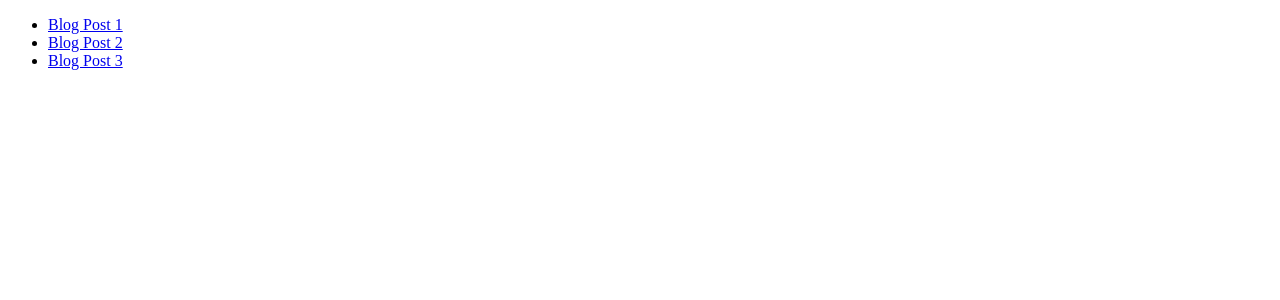
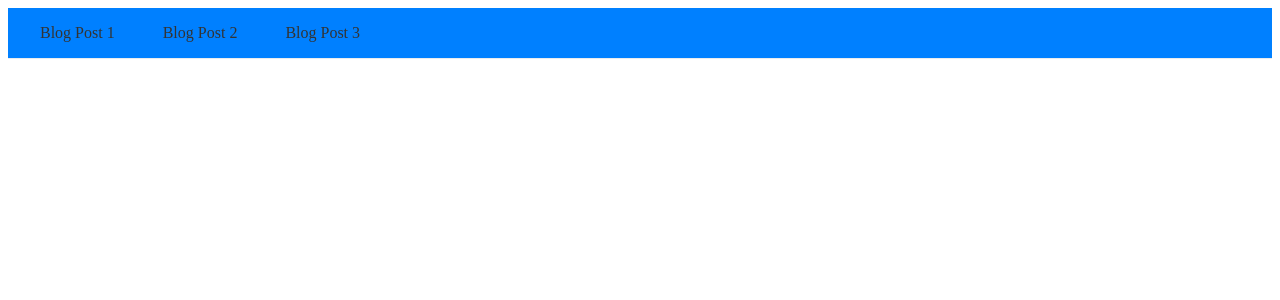
Before and after one commit to munneth/Dynamic-blog, a Next.js app: page / in a window 1280 px wide. Shown: the top 300 px of the page. Built offline with nearby package versions, Linux system fonts and the light colour scheme.

Commit message:
some stylessss

```diff
--- a/package.json
+++ b/package.json
@@ -14,6 +14,7 @@
     "next": "15.4.2",
     "react": "19.1.0",
     "react-dom": "19.1.0",
+    "sass": "^1.89.2",
     "tailwind": "^4.0.0"
   },
   "devDependencies": {
--- a/src/app/components/navbar.jsx
+++ b/src/app/components/navbar.jsx
@@ -1,9 +1,10 @@
 import  posts  from '@/app/(data)/blogData'
 import Link from 'next/link'
+import styles from './navbar.module.scss'
 
 export default function Navbar() {
     return(
-        <nav>
+        <nav className={styles.navbar}>
             <ul>
                 {posts.map((post) => (
                     <li key={post.id}>
--- /dev/null
+++ b/src/app/components/navbar.module.scss
@@ -0,0 +1,29 @@
+.navbar {
+  background-color: #0080ff; /* Light gray background */
+  padding: 1rem;
+  border-bottom: 1px solid #e9ecef;
+}
+
+.navbar ul {
+  list-style: none;
+  margin: 0;
+  padding: 0;
+  display: flex;
+  gap: 1rem;
+}
+
+.navbar li {
+  margin: 0;
+}
+
+.navbar a {
+  text-decoration: none;
+  color: #333;
+  padding: 0.5rem 1rem;
+  border-radius: 4px;
+  transition: background-color 0.2s;
+}
+
+.navbar a:hover {
+  background-color: #e9ecef;
+}
```
Also changed, not shown: 1 other file (tests, documents, lock files or other folders).
